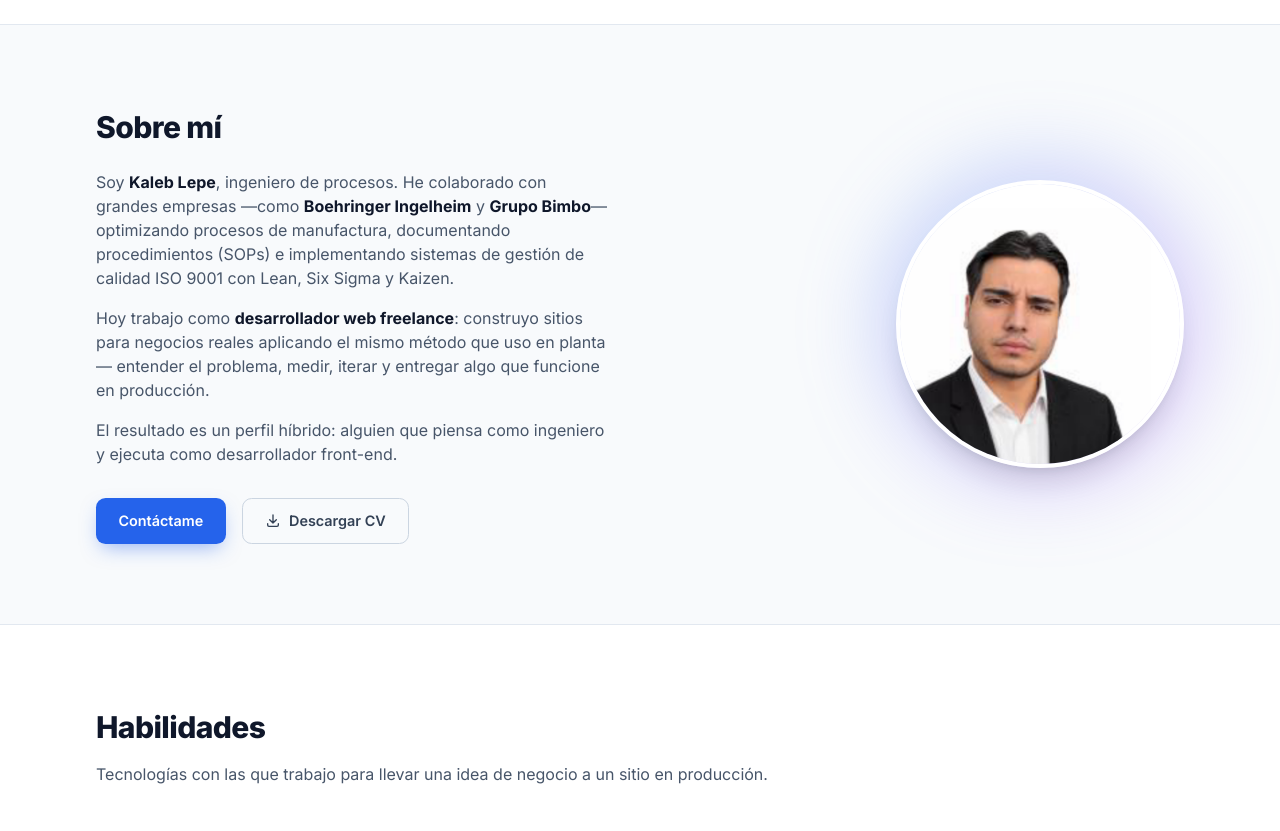
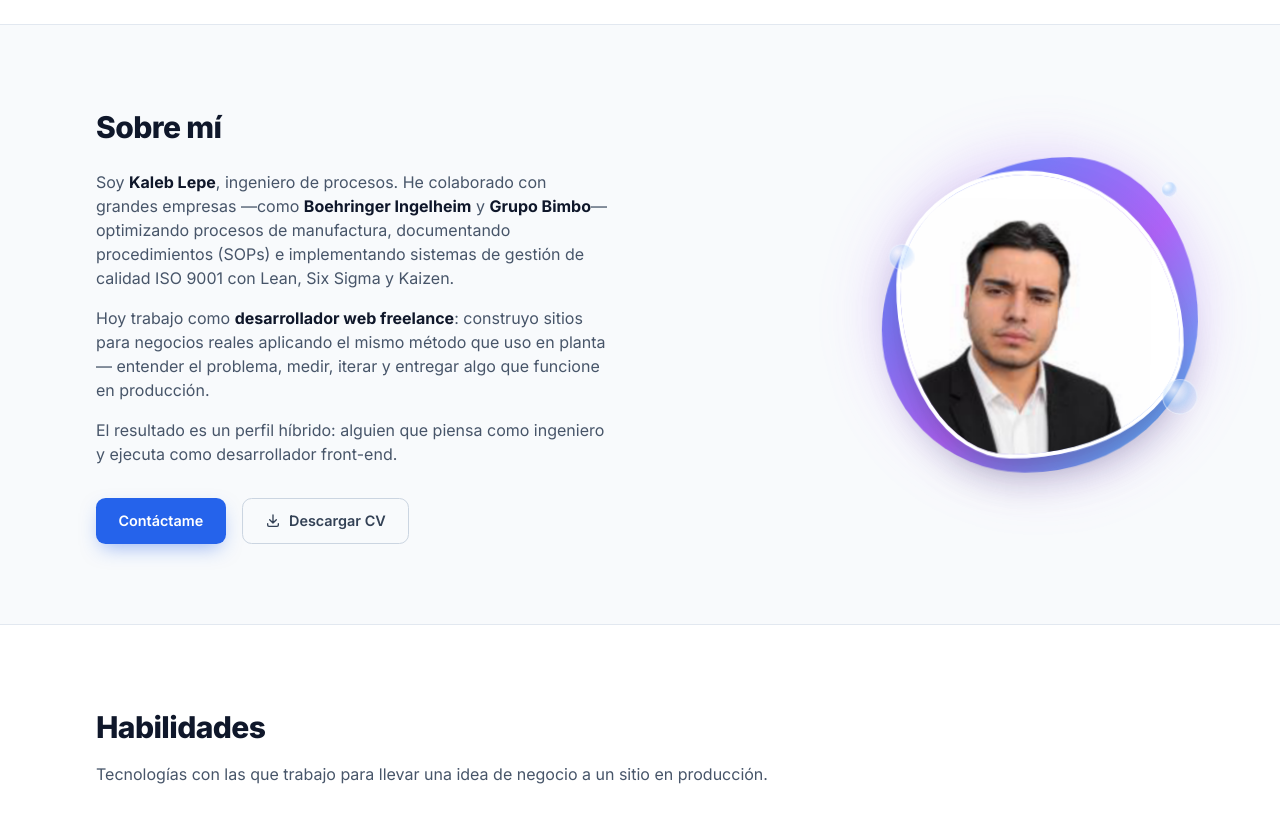
Before and after one commit to LHABOL/Portfolio-personal, a plain HTML site: page index.html in a window 1280 px wide. Shown: the part 1360-2191 px from the top of the page. Drawn offline with nearby package versions, Linux system fonts and the light colour scheme.

Commit message:
Foto de perfil con efecto burbuja (blob animado)
La imagen morfea su forma (border-radius animado), flota y rota sutilmente;
un anillo de gradiente líquido la enmarca fuera de fase, con halo pulsante y
burbujas flotantes. Respeta prefers-reduced-motion.

Co-Authored-By: Claude Sonnet 5 <noreply@anthropic.com>

```diff
--- a/css/style.css
+++ b/css/style.css
@@ -461,6 +461,128 @@ body {
 }
 
 /* =========================================================
+   Foto de perfil — efecto burbuja (blob morphing + flotación)
+   ========================================================= */
+.profile-blob {
+  position: relative;
+  width: 16rem;
+  height: 16rem;
+  flex-shrink: 0;
+  animation: blob-float 9s ease-in-out infinite;
+}
+@media (min-width: 640px) {
+  .profile-blob {
+    width: 18rem;
+    height: 18rem;
+  }
+}
+
+.profile-blob__img {
+  position: relative;
+  z-index: 2;
+  width: 100%;
+  height: 100%;
+  object-fit: cover;
+  object-position: top;
+  border: 4px solid #fff;
+  box-shadow: 0 22px 45px -14px rgba(15, 23, 42, 0.4);
+  border-radius: 42% 58% 63% 37% / 45% 45% 55% 55%;
+  animation: blob-morph 11s ease-in-out infinite;
+}
+.dark .profile-blob__img {
+  border-color: rgba(255, 255, 255, 0.12);
+}
+
+/* Anillo de color que asoma como marco líquido */
+.profile-blob__ring {
+  position: absolute;
+  inset: -14px;
+  z-index: 1;
+  background: linear-gradient(135deg, #3b82f6, #a855f7 55%, #38bdf8);
+  border-radius: 42% 58% 63% 37% / 45% 45% 55% 55%;
+  animation: blob-morph 11s ease-in-out infinite;
+  animation-delay: -1.4s;
+  opacity: 0.9;
+}
+
+/* Halo difuso que late */
+.profile-blob__glow {
+  position: absolute;
+  inset: -34px;
+  z-index: 0;
+  background: radial-gradient(
+    circle at 50% 50%,
+    rgba(59, 130, 246, 0.5),
+    rgba(168, 85, 247, 0.28) 58%,
+    transparent 72%
+  );
+  border-radius: 50%;
+  filter: blur(24px);
+  animation: blob-pulse 7s ease-in-out infinite;
+}
+
+/* Burbujas flotantes alrededor */
+.profile-blob__bubble {
+  position: absolute;
+  z-index: 3;
+  border-radius: 50%;
+  background: radial-gradient(
+    circle at 32% 30%,
+    rgba(255, 255, 255, 0.95),
+    rgba(147, 197, 253, 0.55) 45%,
+    rgba(59, 130, 246, 0.12) 72%,
+    transparent
+  );
+  border: 1px solid rgba(255, 255, 255, 0.6);
+  pointer-events: none;
+}
+.profile-blob__bubble--1 {
+  width: 26px;
+  height: 26px;
+  left: -8px;
+  top: 26%;
+  animation: bubble-drift 7s ease-in-out infinite;
+}
+.profile-blob__bubble--2 {
+  width: 15px;
+  height: 15px;
+  right: 4%;
+  top: 8%;
+  animation: bubble-drift 9s ease-in-out infinite 1s;
+}
+.profile-blob__bubble--3 {
+  width: 34px;
+  height: 34px;
+  right: -12px;
+  bottom: 14%;
+  animation: bubble-drift 8s ease-in-out infinite 0.4s;
+}
+
+@keyframes blob-morph {
+  0%,
+  100% { border-radius: 38% 62% 63% 37% / 42% 42% 58% 58%; }
+  20% { border-radius: 62% 38% 42% 58% / 58% 58% 42% 42%; }
+  40% { border-radius: 52% 48% 30% 70% / 58% 34% 66% 42%; }
+  60% { border-radius: 45% 55% 60% 40% / 40% 60% 40% 60%; }
+  80% { border-radius: 65% 35% 52% 48% / 62% 48% 52% 38%; }
+}
+@keyframes blob-float {
+  0%,
+  100% { transform: translateY(0) rotate(-2deg); }
+  50% { transform: translateY(-16px) rotate(2.5deg); }
+}
+@keyframes blob-pulse {
+  0%,
+  100% { transform: scale(1); opacity: 0.75; }
+  50% { transform: scale(1.09); opacity: 1; }
+}
+@keyframes bubble-drift {
+  0%,
+  100% { transform: translate(0, 0) scale(1); opacity: 0.65; }
+  50% { transform: translate(4px, -15px) scale(1.1); opacity: 1; }
+}
+
+/* =========================================================
    Animaciones al hacer scroll (Intersection Observer)
    ========================================================= */
 .reveal {
--- a/index.html
+++ b/index.html
@@ -274,10 +274,14 @@
         </div>
 
         <div class="reveal flex justify-center lg:justify-end">
-          <div class="relative">
-            <div aria-hidden="true" class="absolute -inset-4 rounded-full bg-gradient-to-br from-primary-500/30 to-purple-500/30 blur-2xl"></div>
-            <img src="assets/img/profile.png" alt="Retrato de Kaleb Lepe" width="288" height="288"
-              class="relative h-64 w-64 rounded-full border-4 border-white object-cover object-top shadow-xl dark:border-white/10 sm:h-72 sm:w-72" />
+          <div class="profile-blob">
+            <span class="profile-blob__glow" aria-hidden="true"></span>
+            <span class="profile-blob__ring" aria-hidden="true"></span>
+            <img src="assets/img/profile.png" alt="Retrato de Kaleb Lepe" width="320" height="320"
+              class="profile-blob__img" />
+            <span class="profile-blob__bubble profile-blob__bubble--1" aria-hidden="true"></span>
+            <span class="profile-blob__bubble profile-blob__bubble--2" aria-hidden="true"></span>
+            <span class="profile-blob__bubble profile-blob__bubble--3" aria-hidden="true"></span>
           </div>
         </div>
       </div>
```
